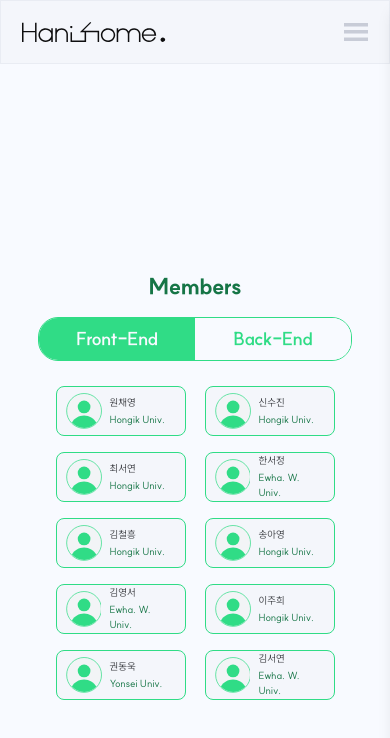
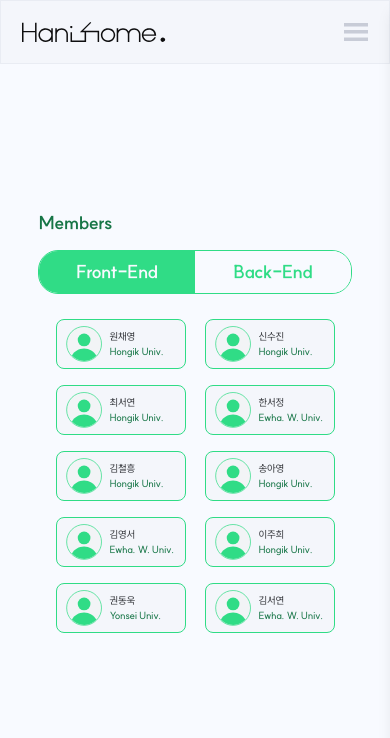
Before and after one commit to chaeyoungwon/next-vote-21th, a Next.js app in the folder next-vote-21th/: page /members in a window 390 px wide. Shown: the top 738 px of the page. Built offline with nearby package versions, Linux system fonts and the light colour scheme.

Commit message:
fix: 멤버 페이지 디자인 수정

```diff
--- a/next-vote-21th/src/app/members/page.tsx
+++ b/next-vote-21th/src/app/members/page.tsx
@@ -12,18 +12,20 @@ const MembersPage = () => {
 
   const memberData = selectedPart === "Front-End" ? FE : BE;
   const entries = Object.entries(memberData);
+
   return (
-    <div className="scrollbar-hide mt-16 flex min-h-screen w-screen flex-col items-center justify-center overflow-hidden">
-      <div className="text-heading1 text-green-dark pb-[15px] md:pb-[27px]">
+    <div className="scrollbar-hide flex min-h-screen w-screen flex-col items-center justify-center overflow-hidden">
+      <div className="flex w-[313px] flex-col items-center md:w-[386px]">
+        <div className="text-heading3 md:text-heading1 text-green-dark flex w-full self-baseline pb-[15px] md:pb-[27px]">
           Members
         </div>
 
         {/* 파트 버튼 */}
-      <div className="border-green flex h-[44px] w-[314px] overflow-hidden rounded-[20px] border border-solid md:w-[388px]">
+        <div className="border-green flex h-[44px] w-[314px] overflow-hidden rounded-[20px] border border-solid focus:outline-none md:h-[55px] md:w-[386px]">
           {parts.map(part => (
             <button
               key={part}
-            className={`text-heading3 flex h-full w-1/2 items-center justify-center transition-colors duration-200 ${selectedPart === part ? "bg-green text-gray-0" : "bg-gray-0 text-green"}`}
+              className={`text-heading3 flex h-full w-1/2 cursor-pointer items-center justify-center transition-colors duration-200 ${selectedPart === part ? "bg-green text-gray-0" : "bg-gray-0 text-green"}`}
               onClick={() => setSelectedPart(part)}
             >
               {part}
@@ -32,18 +34,18 @@ const MembersPage = () => {
         </div>
 
         {/*멤버 데이터*/}
-      <div className="grid grid-cols-2 gap-x-[19px] gap-y-[16px] pt-[25px] md:gap-x-[26px] md:gap-y-[21px] md:pt-[22px]">
+        <div className="grid w-[279px] grid-cols-2 gap-x-[19px] gap-y-[16px] pt-[25px] md:w-[381px] md:gap-x-[26px] md:gap-y-[21px] md:pt-[22px]">
           {entries.map(([name, { college }]) => (
             <div
               key={name}
-            className="border-green flex h-[50px] w-[130px] flex-row items-center gap-[8px] rounded-[8px] border border-solid bg-gray-100 px-[9px] md:h-[62px] md:w-[200px] md:gap-[12.15px] md:px-[15px]"
+              className="border-green flex h-[50px] w-[130px] flex-row items-center gap-2 rounded-lg border border-solid bg-gray-100 px-[9px] py-[7px] md:h-[62px] md:w-[180px] md:gap-[12.15px] md:px-[15px]"
             >
               <Profile className="h-[36px] w-[36px] md:h-[50px] md:w-[50px]" />
-            <div className="flex flex-col gap-y-[2px] md:gap-y-[4px]">
-              <div className="md:text-lab1-b text-[10px] text-gray-800">
+              <div className="flex flex-col gap-[2px] md:gap-1">
+                <div className="md:text-lab1-b text-cap1-med text-[10px] text-gray-800">
                   {name}
                 </div>
-              <div className="md:text-cap1-b text-green-dark text-[10px]">
+                <div className="md:text-cap1-b text-green-dark text-cap1-med text-[10px]">
                   {college}
                 </div>
               </div>
@@ -51,6 +53,7 @@ const MembersPage = () => {
           ))}
         </div>
       </div>
+    </div>
   );
 };
 export default MembersPage;
--- a/next-vote-21th/src/components/common/LoginModal.tsx
+++ b/next-vote-21th/src/components/common/LoginModal.tsx
@@ -10,20 +10,21 @@ const LoginModal = ({ onClose, onConfirm }: LoginModalProps) => {
       style={{ backgroundColor: "rgba(0, 0, 0, 0.6)" }}
     >
       <div className="h-[280px] w-[320px] overflow-hidden rounded-3xl bg-white md:h-[320px] md:w-[400px]">
-        <div className="text-heading1 flex h-[217px] w-full flex-col items-center justify-center md:h-[257px]">
+        <div className="text-heading2 flex h-[217px] w-full flex-col items-center justify-center md:h-[257px]">
           <div>로그인이 필요한 서비스입니다.</div>
+          <br />
           <div>로그인 하시겠습니까?</div>
         </div>
 
-        <div className="text-heading2 h-[63px] w-full items-center justify-end">
+        <div className="text-heading2 text-gray-0 h-[63px] w-full items-center justify-end">
           <button
-            className="bg-green hover:bg-green-dark h-full w-1/2 cursor-pointer"
+            className="h-full w-1/2 cursor-pointer bg-gray-400 hover:bg-gray-600"
             onClick={onClose}
           >
             아니오
           </button>
           <button
-            className="h-full w-1/2 cursor-pointer bg-gray-300 hover:bg-gray-700"
+            className="bg-green hover:bg-green-dark h-full w-1/2 cursor-pointer"
             onClick={onConfirm}
           >
             예
--- a/next-vote-21th/src/components/common/SignUpModal.tsx
+++ b/next-vote-21th/src/components/common/SignUpModal.tsx
@@ -9,11 +9,11 @@ const SignUpModal = ({ onConfirm }: SignUpModalProp) => {
       style={{ backgroundColor: "rgba(0, 0, 0, 0.6)" }}
     >
       <div className="flex h-[280px] w-[320px] flex-col overflow-hidden rounded-3xl bg-white md:h-[320px] md:w-[400px]">
-        <div className="text-heading1 flex h-[217px] items-center justify-center md:h-[257px]">
+        <div className="text-heading2 flex h-[217px] items-center justify-center md:h-[257px]">
           회원가입이 완료 되었습니다.
         </div>
         <button
-          className="text-heading2 bg-green hover:bg-green-dark h-[63px] w-full cursor-pointer items-center justify-end"
+          className="text-heading2 bg-green text-gray-0 hover:bg-green-dark h-[63px] w-full cursor-pointer items-center justify-end"
           onClick={onConfirm}
         >
           확인
```
Lines whose indentation alone changed are shown as unchanged.
